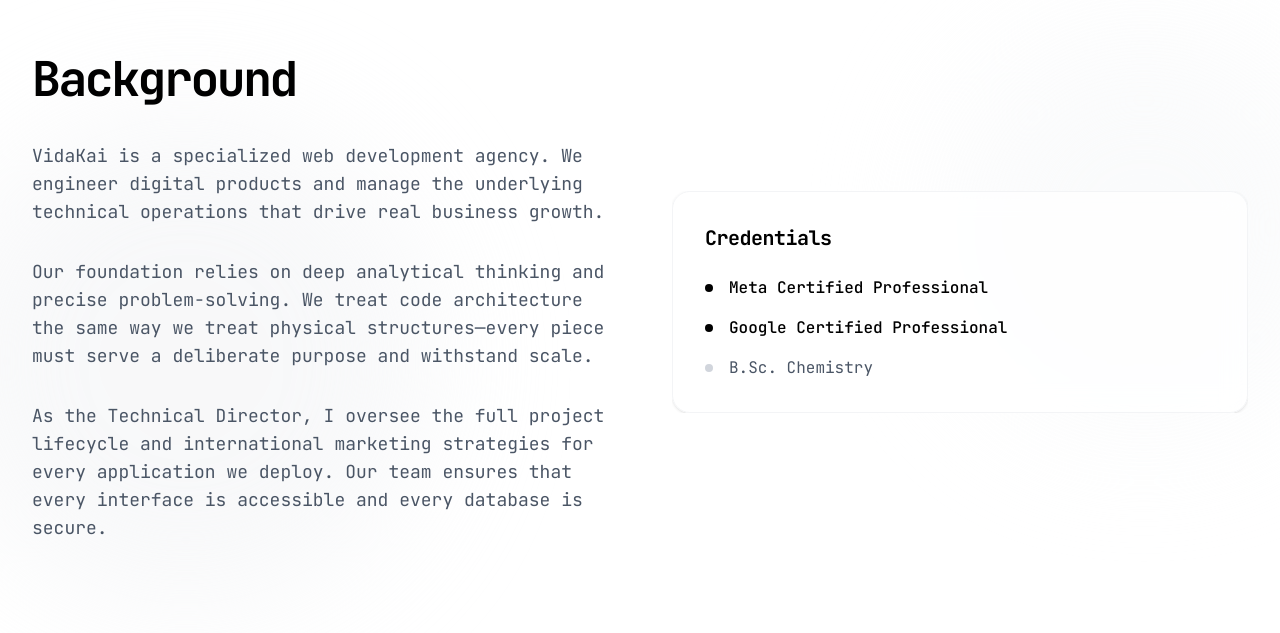
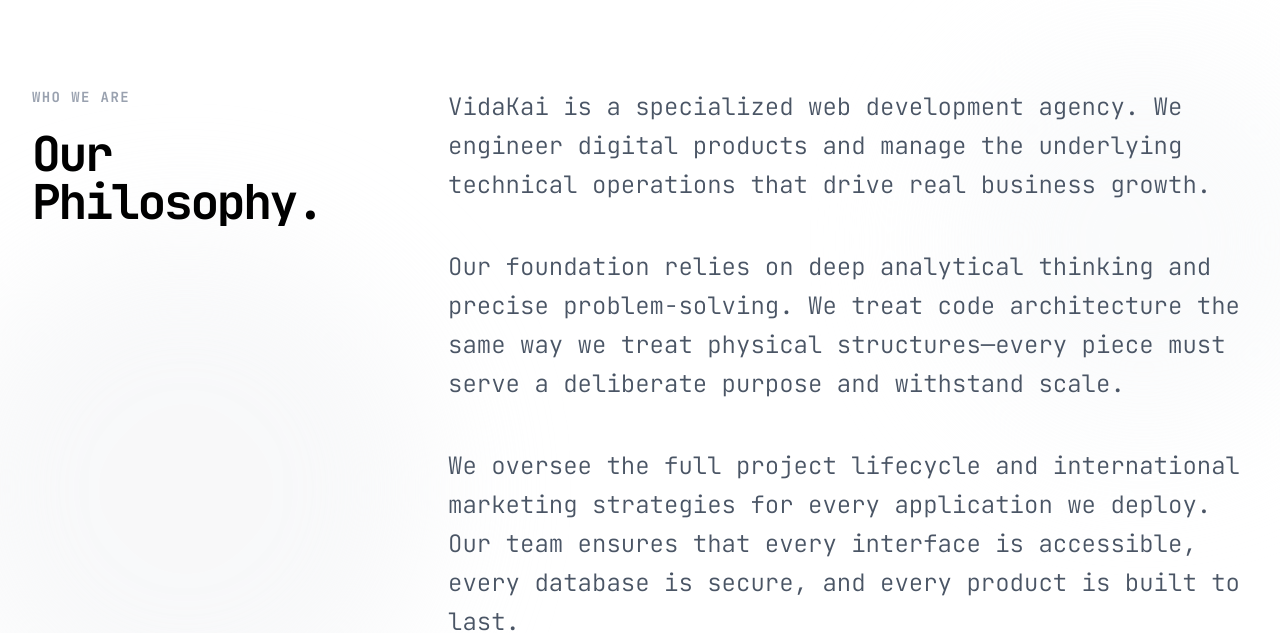
Before and after one commit to ProfMoriartey/vidakai, a Next.js app: page / in a window 1280 px wide. Shown: the part 1573-2206 px from the top of the page. Built offline with nearby package versions, Linux system fonts and the light colour scheme.

Commit message:
Add new contact server action

```diff
--- a/package.json
+++ b/package.json
@@ -45,6 +45,7 @@
     "@eslint/eslintrc": "^3.3.1",
     "@tailwindcss/postcss": "^4.0.15",
     "@types/node": "^20.14.10",
+    "@types/nodemailer": "^8.0.0",
     "@types/react": "^19.0.0",
     "@types/react-dom": "^19.0.0",
     "@types/three": "^0.184.0",
@@ -52,6 +53,7 @@
     "eslint": "^9.23.0",
     "eslint-config-next": "^15.2.3",
     "eslint-plugin-drizzle": "^0.2.3",
+    "nodemailer": "^8.0.7",
     "postcss": "^8.5.3",
     "prettier": "^3.5.3",
     "prettier-plugin-tailwindcss": "^0.6.11",
--- a/src/components/About.tsx
+++ b/src/components/About.tsx
@@ -1,47 +1,46 @@
 "use client";
 
-import { useCursor } from "../context/CursorContext";
 import RevealText from "./RevealText";
 import MouseParallax from "./MouseParallax";
 
 export default function About() {
-  const { setCursorType, setCursorText } = useCursor();
-
   return (
     <section
-      className="relative max-w-full overflow-hidden px-4 py-24 text-black sm:px-6 lg:px-8"
+      className="relative max-w-full overflow-hidden px-4 py-32 text-black sm:px-6 lg:px-8"
       id="about"
     >
       {/* Background Parallax Elements */}
       <div className="pointer-events-none absolute inset-0 z-0 flex items-center justify-center">
-        <MouseParallax
-          transform-gpu
-          factor={0.02}
-          className="absolute top-[10%] right-[-5%]"
-        >
-          <div className="h-[400px] w-[400px] rounded-full bg-gray-50 opacity-80 blur-3xl" />
+        <MouseParallax factor={0.02} className="absolute top-[10%] right-[-5%]">
+          <div className="h-[400px] w-[400px] transform-gpu rounded-full bg-gray-50 opacity-80 blur-3xl" />
         </MouseParallax>
 
         <MouseParallax
-          transform-gpu
           factor={-0.03}
           className="absolute bottom-[5%] left-[-5%]"
         >
-          <div className="h-[500px] w-[500px] rounded-full bg-gray-100 opacity-60 blur-3xl" />
+          <div className="h-[500px] w-[500px] transform-gpu rounded-full bg-gray-100 opacity-60 blur-3xl" />
         </MouseParallax>
       </div>
 
-      <div className="relative z-10 mx-auto grid max-w-7xl grid-cols-1 gap-16 md:grid-cols-2">
-        {/* Left Column: Text Content */}
-        <div>
+      <div className="relative z-10 mx-auto grid max-w-7xl grid-cols-1 gap-12 md:grid-cols-12 md:gap-8">
+        {/* Left Column: Heading */}
+        <div className="md:col-span-4">
           <RevealText delay={0}>
-            <h2 className="mb-8 text-3xl font-bold tracking-tighter md:text-5xl">
-              Background
+            <h2 className="mb-4 text-sm font-bold tracking-widest text-gray-400 uppercase">
+              Who We Are
             </h2>
           </RevealText>
+          <RevealText delay={0.1}>
+            <h3 className="text-4xl font-bold tracking-tighter md:text-5xl">
+              Our Philosophy.
+            </h3>
+          </RevealText>
+        </div>
 
-          <div className="space-y-6 text-lg text-gray-600">
-            <RevealText delay={0.1}>
+        {/* Right Column: Text Content */}
+        <div className="space-y-8 text-xl leading-relaxed font-light text-gray-600 md:col-span-8 md:text-2xl">
+          <RevealText delay={0.2}>
             <p>
               VidaKai is a specialized web development agency. We engineer
               digital products and manage the underlying technical operations
@@ -49,62 +48,22 @@
             </p>
           </RevealText>
 
-            <RevealText delay={0.2}>
+          <RevealText delay={0.3}>
             <p>
               Our foundation relies on deep analytical thinking and precise
-                problem-solving. We treat code architecture the same way we
-                treat physical structures—every piece must serve a deliberate
-                purpose and withstand scale.
+              problem-solving. We treat code architecture the same way we treat
+              physical structures—every piece must serve a deliberate purpose
+              and withstand scale.
             </p>
           </RevealText>
 
-            <RevealText delay={0.3}>
+          <RevealText delay={0.4}>
             <p>
-                As the Technical Director, I oversee the full project lifecycle
-                and international marketing strategies for every application we
-                deploy. Our team ensures that every interface is accessible and
-                every database is secure.
+              We oversee the full project lifecycle and international marketing
+              strategies for every application we deploy. Our team ensures that
+              every interface is accessible, every database is secure, and every
+              product is built to last.
             </p>
-            </RevealText>
-          </div>
-        </div>
-
-        {/* Right Column: Credentials Block */}
-        <div className="flex flex-col justify-center">
-          <RevealText delay={0.4}>
-            <div
-              className="relative z-20 rounded-2xl border border-gray-100 bg-white/70 p-8 shadow-sm backdrop-blur-md transition-colors hover:bg-white"
-              onMouseEnter={() => {
-                setCursorType("project");
-                setCursorText("Verify");
-              }}
-              onMouseLeave={() => {
-                setCursorType("default");
-                setCursorText("");
-              }}
-            >
-              <h3 className="mb-6 text-xl font-bold tracking-tight">
-                Credentials
-              </h3>
-              <ul className="space-y-4">
-                <li className="flex items-center gap-4">
-                  <div className="h-2 w-2 rounded-full bg-black" />
-                  <span className="font-medium text-black">
-                    Meta Certified Professional
-                  </span>
-                </li>
-                <li className="flex items-center gap-4">
-                  <div className="h-2 w-2 rounded-full bg-black" />
-                  <span className="font-medium text-black">
-                    Google Certified Professional
-                  </span>
-                </li>
-                <li className="flex items-center gap-4">
-                  <div className="h-2 w-2 rounded-full bg-gray-300" />
-                  <span className="text-gray-600">B.Sc. Chemistry</span>
-                </li>
-              </ul>
-            </div>
           </RevealText>
         </div>
       </div>
--- a/src/components/CustomCursor.tsx
+++ b/src/components/CustomCursor.tsx
@@ -1,47 +1,51 @@
-"use client"
+"use client";
 
-import { useEffect, useState } from "react"
-import { motion, useMotionValue, useSpring } from "framer-motion"
-import { usePathname } from "next/navigation"
-import { useCursor } from "../context/CursorContext"
+import { useEffect, useState } from "react";
+import { motion, useMotionValue, useSpring } from "framer-motion";
+import { usePathname } from "next/navigation";
+import { useCursor } from "../context/CursorContext";
 
 export default function CustomCursor() {
-  // 1. Destructure the setter functions from your context
-  const {
-    cursorType, setCursorType,
-    cursorText, setCursorText,
-    cursorColor
-  } = useCursor()
+  const { cursorType, setCursorType, cursorText, setCursorText, cursorColor } =
+    useCursor();
 
-  const [isVisible, setIsVisible] = useState(false)
-  const pathname = usePathname() // 2. Get the current route
+  const [isVisible, setIsVisible] = useState(false);
+  const [isHoverDevice, setIsHoverDevice] = useState(false);
+  const pathname = usePathname();
 
-  const mouseX = useMotionValue(0)
-  const mouseY = useMotionValue(0)
+  const mouseX = useMotionValue(0);
+  const mouseY = useMotionValue(0);
 
-  const springX = useSpring(mouseX, { stiffness: 500, damping: 28 })
-  const springY = useSpring(mouseY, { stiffness: 500, damping: 28 })
-
-  // 3. Add this effect to reset the cursor on every route change
-  useEffect(() => {
-    setCursorType("default")
-    setCursorText("")
-  }, [pathname, setCursorType, setCursorText])
+  const springX = useSpring(mouseX, { stiffness: 500, damping: 28 });
+  const springY = useSpring(mouseY, { stiffness: 500, damping: 28 });
 
   useEffect(() => {
-    const moveCursor = (e: MouseEvent) => {
-      mouseX.set(e.clientX)
-      mouseY.set(e.clientY)
-      if (!isVisible) setIsVisible(true)
+    setCursorType("default");
+    setCursorText("");
+  }, [pathname, setCursorType, setCursorText]);
+
+  useEffect(() => {
+    const mediaQuery = window.matchMedia("(any-hover: hover)");
+
+    if (!mediaQuery.matches) {
+      return;
     }
 
-    window.addEventListener("mousemove", moveCursor)
-    return () => window.removeEventListener("mousemove", moveCursor)
-  }, [mouseX, mouseY, isVisible])
+    setIsHoverDevice(true);
 
-  if (!isVisible) return null
+    const moveCursor = (e: MouseEvent) => {
+      mouseX.set(e.clientX);
+      mouseY.set(e.clientY);
+      if (!isVisible) setIsVisible(true);
+    };
 
-  const isLight = cursorColor === "light"
+    window.addEventListener("mousemove", moveCursor);
+    return () => window.removeEventListener("mousemove", moveCursor);
+  }, [mouseX, mouseY, isVisible]);
+
+  if (!isHoverDevice || !isVisible) return null;
+
+  const isLight = cursorColor === "light";
 
   const variants = {
     default: {
@@ -50,7 +54,7 @@
       x: "-50%",
       y: "-50%",
       backgroundColor: isLight ? "#fff" : "#000",
-      border: "0px solid transparent"
+      border: "0px solid transparent",
     },
     inverse: {
       height: 16,
@@ -58,7 +62,7 @@
       x: "-50%",
       y: "-50%",
       backgroundColor: isLight ? "#000" : "#fff",
-      border: "0px solid transparent"
+      border: "0px solid transparent",
     },
     pointer: {
       height: 64,
@@ -67,7 +71,7 @@
       y: "-50%",
       backgroundColor: isLight ? "transparent" : "#fff",
       border: `1px solid ${isLight ? "#fff" : "#e5e7eb"}`,
-      color: isLight ? "#fff" : "#000"
+      color: isLight ? "#fff" : "#000",
     },
     project: {
       height: 80,
@@ -76,13 +80,13 @@
       y: "-50%",
       backgroundColor: isLight ? "#fff" : "#000",
       border: "0px solid transparent",
-      color: isLight ? "#000" : "#fff"
-    }
-  }
+      color: isLight ? "#000" : "#fff",
+    },
+  };
 
   return (
     <motion.div
-      className="fixed top-0 left-0 z-100 pointer-events-none rounded-full flex items-center justify-center text-[10px] uppercase tracking-widest font-bold shadow-sm"
+      className="pointer-events-none fixed top-0 left-0 z-100 flex items-center justify-center rounded-full text-[10px] font-bold tracking-widest uppercase shadow-sm"
       style={{ x: springX, y: springY }}
       variants={variants}
       animate={cursorType}
@@ -98,5 +102,5 @@
         </motion.span>
       )}
     </motion.div>
-  )
+  );
 }
--- a/src/components/Footer.tsx
+++ b/src/components/Footer.tsx
@@ -1,67 +1,73 @@
-"use client"
+"use client";
 
-import { useState } from "react"
-import { motion } from "framer-motion"
-import { Input } from "./ui/input"
-import { Textarea } from "./ui/textarea"
-import { Button } from "./ui/button"
-import { submitContact } from "../actions/contact"
-import { useCursor } from "../context/CursorContext"
-import MagneticElement from "./MagneticElement"
+import { useState, useActionState } from "react";
+import { motion } from "framer-motion";
+import { Input } from "./ui/input";
+import { Textarea } from "./ui/textarea";
+import { Button } from "./ui/button";
+import { sendContactEmail } from "../actions/contact";
+import { useCursor } from "../context/CursorContext";
+import MagneticElement from "./MagneticElement";
+
+const initialState = {
+  error: "",
+  success: false,
+  message: "",
+};
 
 export default function Footer() {
-  const { setCursorType, setCursorText, setCursorColor } = useCursor()
-  const [status, setStatus] = useState<string | null>(null)
-  const [activeLang, setActiveLang] = useState("EN")
+  const { setCursorType, setCursorText, setCursorColor } = useCursor();
+  const [activeLang, setActiveLang] = useState("EN");
+
+  // Connect the server action to the UI state
+  const [state, formAction, isPending] = useActionState(
+    sendContactEmail,
+    initialState,
+  );
 
   const languages = [
     { code: "EN", label: "English", dir: "ltr" },
     { code: "AR", label: "العربية", dir: "rtl" },
-    { code: "RU", label: "Русский", dir: "ltr" }
-  ]
-
-  async function handleAction(formData: FormData) {
-    setStatus("Sending...")
-    const result = await submitContact(formData)
-    if (result.error) setStatus(result.error)
-    if (result.success) setStatus(result.success)
-  }
+    { code: "RU", label: "Русский", dir: "ltr" },
+  ];
 
   return (
     <footer
-      className="bg-black text-white py-24 px-4 sm:px-6 lg:px-8"
+      className="bg-black px-4 py-24 text-white sm:px-6 lg:px-8"
       id="contact"
       onMouseEnter={() => setCursorColor("light")}
       onMouseLeave={() => setCursorColor("dark")}
     >
-      <div className="max-w-7xl mx-auto grid grid-cols-1 lg:grid-cols-2 gap-16">
-
+      <div className="mx-auto grid max-w-7xl grid-cols-1 gap-16 lg:grid-cols-2">
         <div>
-          <h2 className="text-4xl md:text-6xl font-bold tracking-tighter mb-6">
+          <h2 className="mb-6 text-4xl font-bold tracking-tighter md:text-6xl">
             Let&apos;s build something exceptional.
           </h2>
-          <p className="text-gray-400 text-lg mb-12 max-w-md">
-            Reach out to discuss your next web application or international digital campaign.
+          <p className="mb-12 max-w-md text-lg text-gray-400">
+            Reach out to discuss your next web application or international
+            digital campaign.
           </p>
 
-          <div className="flex gap-4 mb-12">
+          <div className="mb-12 flex gap-4">
             {languages.map((lang) => (
               <button
                 key={lang.code}
                 onClick={() => {
-                  setActiveLang(lang.code)
-                  document.documentElement.dir = lang.dir
+                  setActiveLang(lang.code);
+                  document.documentElement.dir = lang.dir;
                 }}
                 className={`text-sm font-medium transition-colors ${
-                  activeLang === lang.code ? "text-white" : "text-gray-600 hover:text-gray-300"
+                  activeLang === lang.code
+                    ? "text-white"
+                    : "text-gray-600 hover:text-gray-300"
                 }`}
                 onMouseEnter={() => {
-                  setCursorType("pointer")
-                  setCursorText(lang.code)
+                  setCursorType("pointer");
+                  setCursorText(lang.code);
                 }}
                 onMouseLeave={() => {
-                  setCursorType("default")
-                  setCursorText("")
+                  setCursorType("default");
+                  setCursorText("");
                 }}
               >
                 {lang.label}
@@ -70,13 +76,13 @@
           </div>
         </div>
 
-        <div className="bg-white/5 p-8 rounded-2xl border border-white/10 text-black">
-          <form action={handleAction} className="space-y-6">
+        <div className="rounded-2xl border border-white/10 bg-white/5 p-8 text-black">
+          <form action={formAction} className="space-y-6">
             <div>
               <Input
                 name="name"
                 placeholder="Name"
-                className="bg-white/10 border-white/20 text-white placeholder:text-gray-400 h-14"
+                className="h-14 border-white/20 bg-white/10 text-white placeholder:text-gray-400"
                 required
               />
             </div>
@@ -85,7 +91,7 @@
                 name="email"
                 type="email"
                 placeholder="Email Address"
-                className="bg-white/10 border-white/20 text-white placeholder:text-gray-400 h-14"
+                className="h-14 border-white/20 bg-white/10 text-white placeholder:text-gray-400"
                 required
               />
             </div>
@@ -93,7 +99,7 @@
               <Textarea
                 name="message"
                 placeholder="Tell us about your project"
-                className="bg-white/10 border-white/20 text-white placeholder:text-gray-400 min-h-[150px] resize-none"
+                className="min-h-[150px] resize-none border-white/20 bg-white/10 text-white placeholder:text-gray-400"
                 required
               />
             </div>
@@ -101,33 +107,50 @@
             <MagneticElement cursorText="Send" className="w-full">
               <Button
                 type="submit"
-                className="w-full h-14 bg-white text-black hover:bg-gray-200 text-base font-bold tracking-tight rounded-full"
+                disabled={isPending}
+                className="h-14 w-full rounded-full bg-white text-base font-bold tracking-tight text-black transition-colors hover:bg-gray-200 disabled:opacity-50"
               >
-                Submit Request
+                {isPending ? "Sending..." : "Submit Request"}
               </Button>
             </MagneticElement>
 
-            {status && (
+            {/* Status Messages */}
+            {state?.error && (
               <motion.p
                 initial={{ opacity: 0, y: 10 }}
                 animate={{ opacity: 1, y: 0 }}
-                className="text-sm text-center text-gray-300 mt-4"
+                className="mt-4 text-center text-sm text-red-400"
               >
-                {status}
+                {state.error}
+              </motion.p>
+            )}
+            {state?.success && (
+              <motion.p
+                initial={{ opacity: 0, y: 10 }}
+                animate={{ opacity: 1, y: 0 }}
+                className="mt-4 text-center text-sm text-green-400"
+              >
+                {state.message}
               </motion.p>
             )}
           </form>
         </div>
       </div>
 
-      <div className="max-w-7xl mx-auto mt-24 pt-8 border-t border-white/10 flex flex-col md:flex-row justify-between items-center gap-4 text-sm text-gray-500">
+      <div className="mx-auto mt-24 flex max-w-7xl flex-col items-center justify-between gap-4 border-t border-white/10 pt-8 text-sm text-gray-500 md:flex-row">
         <p>© {new Date().getFullYear()} Studio. All rights reserved.</p>
         <div className="flex gap-8">
-          <a href="#" className="hover:text-white transition-colors">LinkedIn</a>
-          <a href="#" className="hover:text-white transition-colors">Twitter</a>
-          <a href="#" className="hover:text-white transition-colors">GitHub</a>
+          <a href="#" className="transition-colors hover:text-white">
+            LinkedIn
+          </a>
+          <a href="#" className="transition-colors hover:text-white">
+            Twitter
+          </a>
+          <a href="#" className="transition-colors hover:text-white">
+            GitHub
+          </a>
         </div>
       </div>
     </footer>
-  )
+  );
 }
```
Also changed, not shown: src/actions/contact.ts (+38 -25 lines), 1 other file (tests, documents, lock files or other folders). Lines whose indentation alone changed are shown as unchanged.
